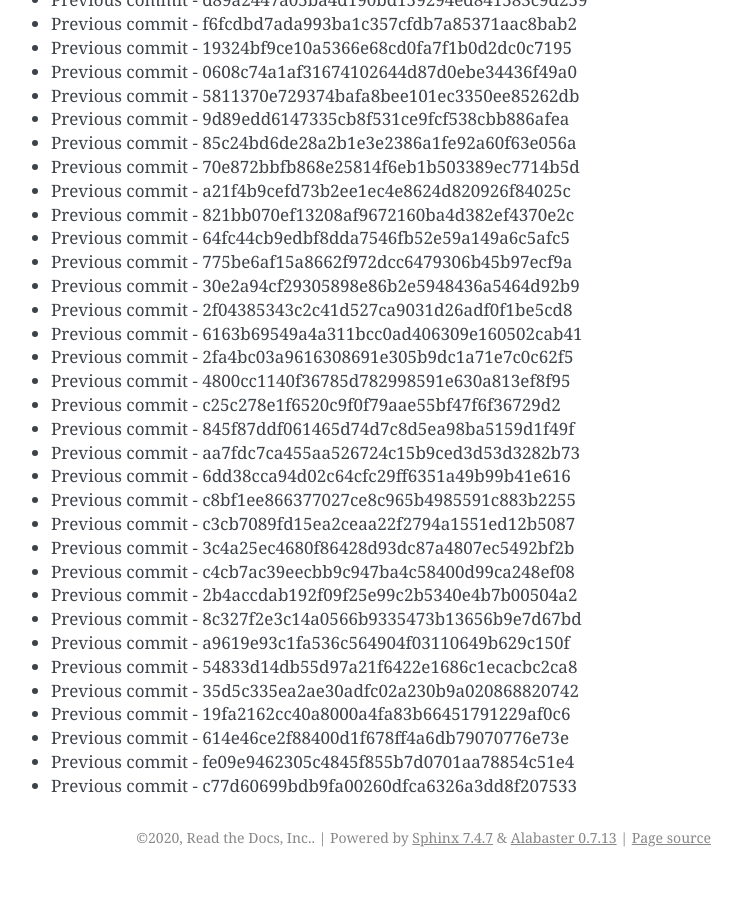
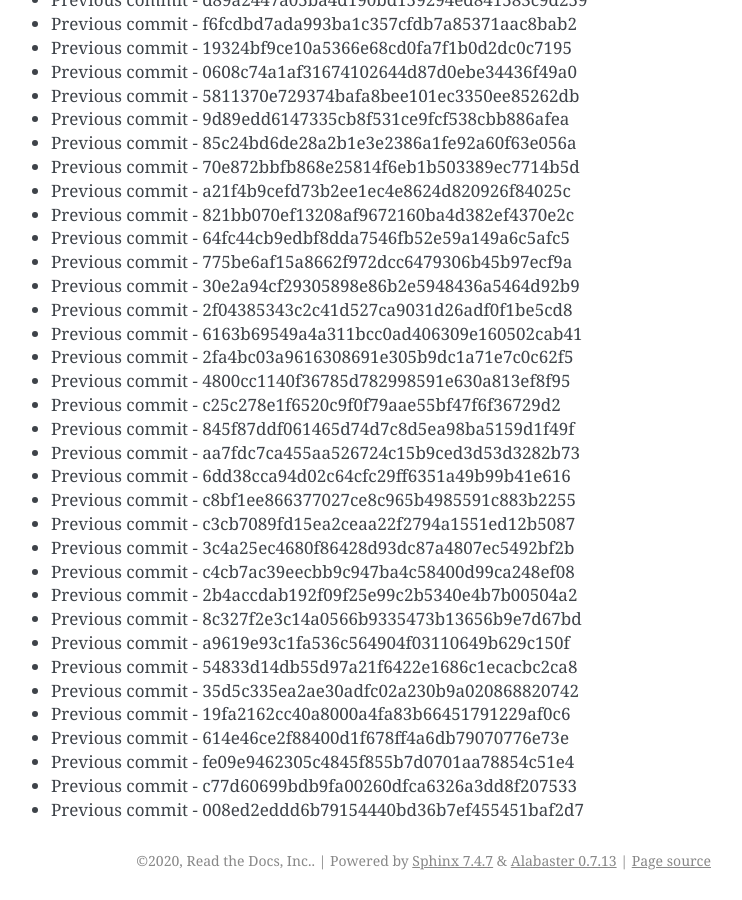
Before and after one commit to readthedocs/rtd-git-stresstest, a Sphinx documentation site: the page built from docs/updates.rst, in a window 1280 px wide and 900 px high, scrolled down 83611 px. Shown: the whole window, without its empty margins (399-1141 px from the left). Built offline with Sphinx 7.4.7, drawn with Linux system fonts in a browser that asks for light colours; before the commit the page ends 84488 px from its top, so only the background shows below that.

Commit message:
Generating commit from previous: 008ed2eddd6b79154440bd36b7ef455451baf2d7

```diff
--- a/docs/updates.rst
+++ b/docs/updates.rst
@@ -3545,3 +3545,4 @@ It can be tested for any performance characteristics.
 * Previous commit - 614e46ce2f88400d1f678ff4a6db79070776e73e
 * Previous commit - fe09e9462305c4845f855b7d0701aa78854c51e4
 * Previous commit - c77d60699bdb9fa00260dfca6326a3dd8f207533
+* Previous commit - 008ed2eddd6b79154440bd36b7ef455451baf2d7
```
